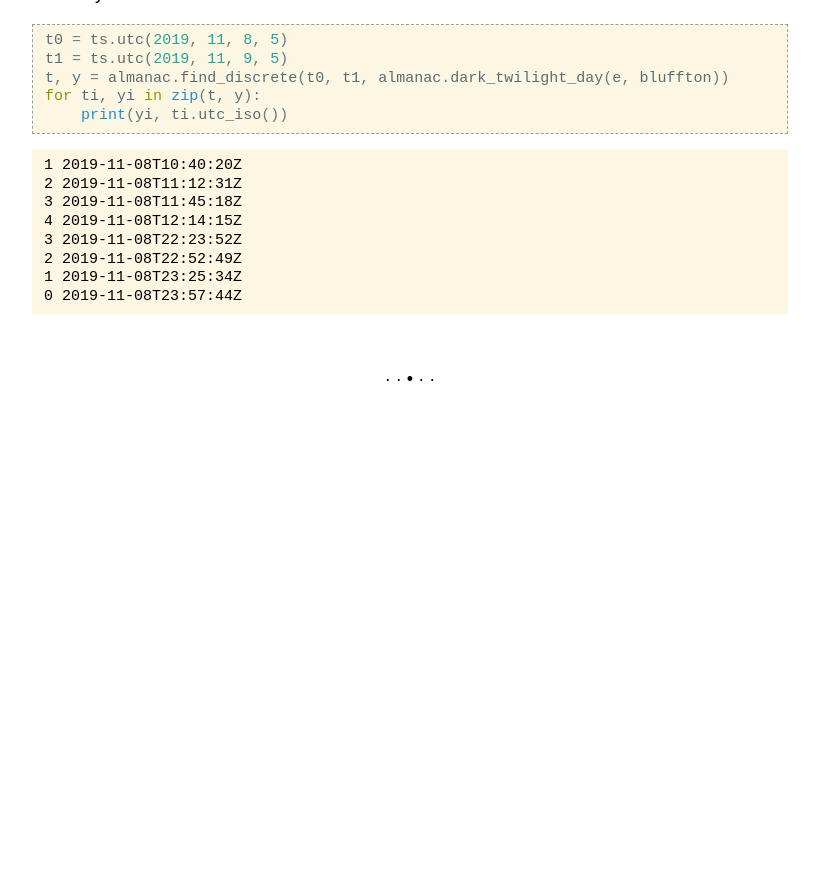
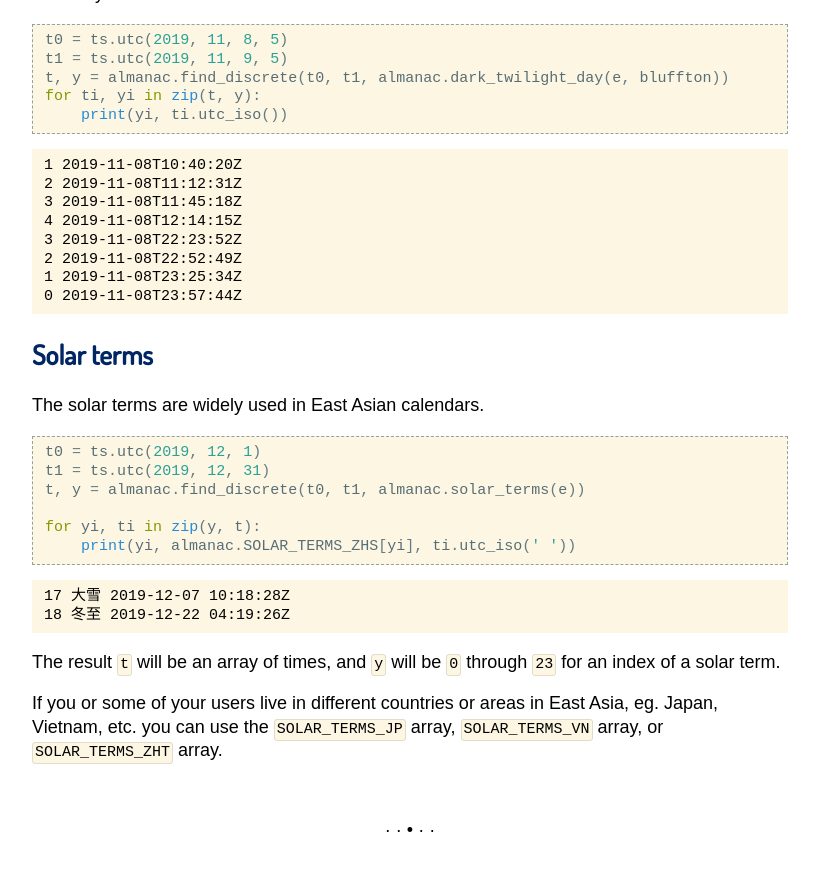
Before and after one commit to skyfielders/python-skyfield, a Sphinx documentation site: the page built from skyfield/documentation/almanac.rst, in a window 1280 px wide and 900 px high, scrolled down 3705 px. Shown: the top 871 px of the window, without its empty margins (230-1049 px from the left). Built offline with Sphinx 7.4.7, drawn with Linux system fonts in a browser that asks for light colours; some web fonts are replaced; pages that are not in the unit, such as notebooks, are missing from menus; before the commit the page ends 4154 px from its top, so only the background shows below that.

Commit message:
update document for solar terms

```diff
--- a/skyfield/documentation/almanac.rst
+++ b/skyfield/documentation/almanac.rst
@@ -227,3 +227,29 @@ of the phases of twilight using integers:
     2 2019-11-08T22:52:49Z
     1 2019-11-08T23:25:34Z
     0 2019-11-08T23:57:44Z
+
+Solar terms
+===========
+
+The solar terms are widely used in East Asian calendars.
+
+.. testcode::
+
+    t0 = ts.utc(2019, 12, 1)
+    t1 = ts.utc(2019, 12, 31)
+    t, y = almanac.find_discrete(t0, t1, almanac.solar_terms(e))
+
+    for yi, ti in zip(y, t):
+        print(yi, almanac.SOLAR_TERMS_ZHS[yi], ti.utc_iso(' '))
+
+.. testoutput::
+
+    17 大雪 2019-12-07 10:18:28Z
+    18 冬至 2019-12-22 04:19:26Z
+
+The result ``t`` will be an array of times, and ``y`` will be ``0``
+through ``23`` for an index of a solar term.
+
+If you or some of your users live in different countries or areas in East Asia,
+eg. Japan, Vietnam, etc. you can use the ``SOLAR_TERMS_JP`` array,
+``SOLAR_TERMS_VN`` array, or ``SOLAR_TERMS_ZHT`` array.
```
